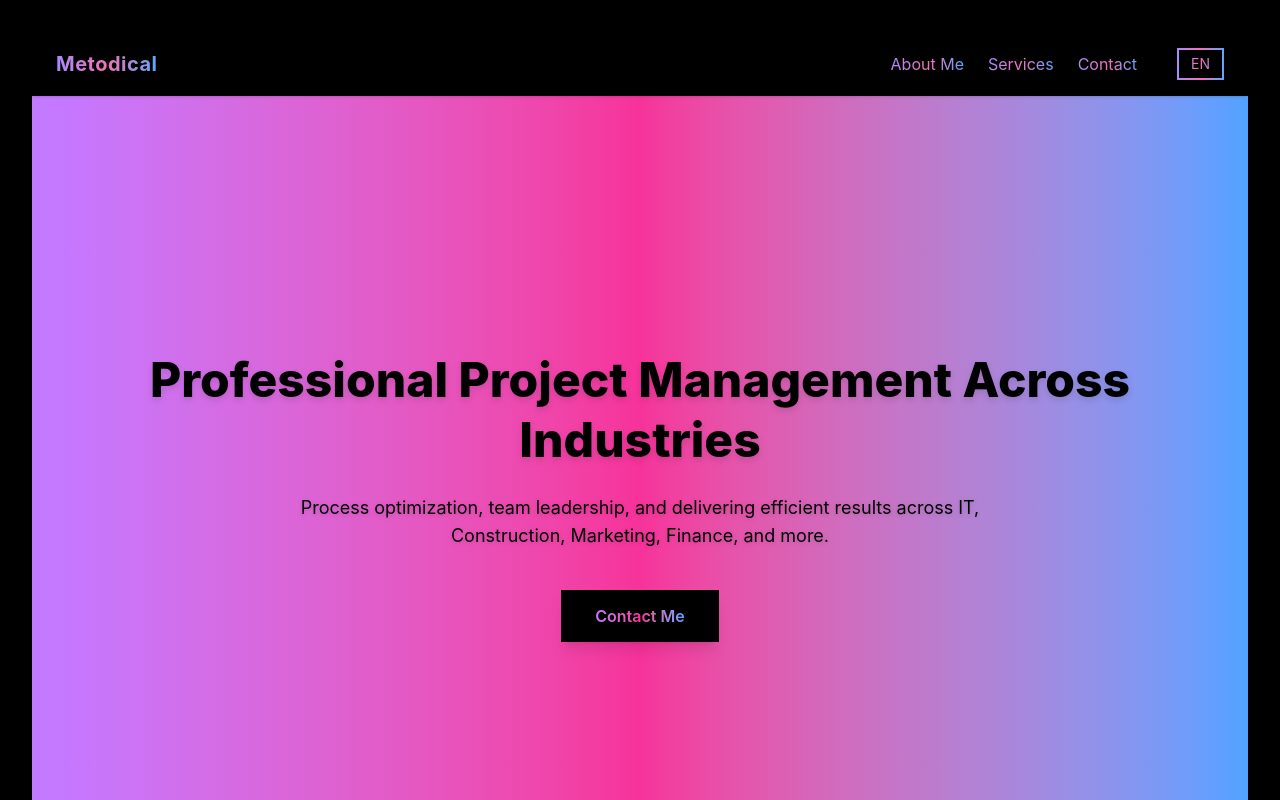
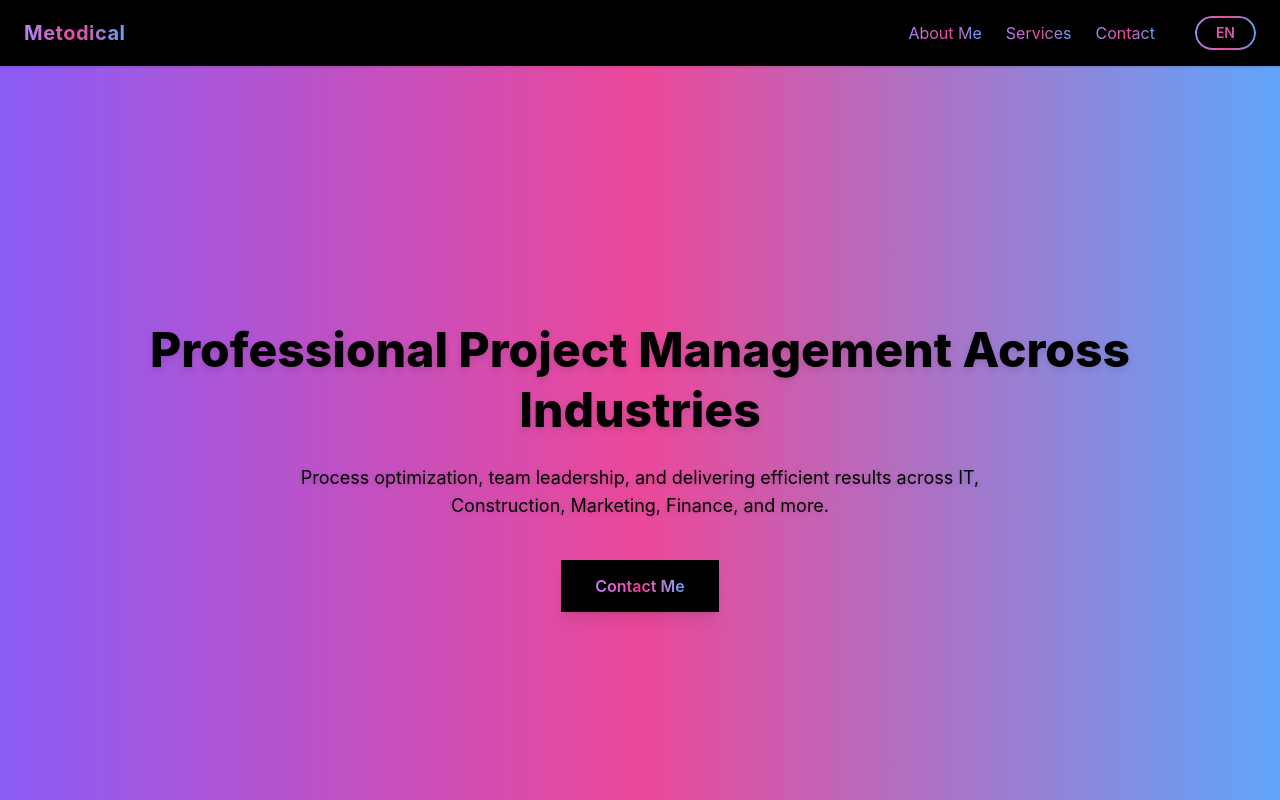
Before and after one commit to Cata-hm/Metodika, a React (Vite) app in the folder Metodik_FE/: page / in a window 1280 px wide. Shown: the top 800 px of the page. Built offline with nearby package versions, Linux system fonts and the light colour scheme; no server answers.

Commit message:
changing styles in header

```diff
--- a/Metodik_FE/src/App.css
+++ b/Metodik_FE/src/App.css
@@ -2,7 +2,7 @@
 /* Global styles for Metodika with dark theme and iridescent metallic highlights */
 
 :root {
-  --gradient-metal: linear-gradient(to right, #a78bfa, #f472b6, #60a5fa);
+  --gradient-metal: linear-gradient(to right, #a78bfa, #ec4899, #60a5fa);
   --bg-dark: #000000;
   --text-metallic: #d1d5db;
 }
@@ -14,9 +14,9 @@ body {
 }
 
 #root {
-  max-width: 1280px;
+  /*max-width: 1280px;*/
   margin: 0 auto;
-  padding: 2rem;
+  /*padding: 2rem;*/
   text-align: center;
 }
 
@@ -63,24 +63,148 @@ body {
   background-clip: padding-box, border-box;
 }
 
-/* Gradient text utility */
-.text-gradient {
-  background: linear-gradient(to right, #a78bfa, #f472b6, #60a5fa);
+/* Gradient text utility without hover */
+.text-gradient-nohover {
+  background: linear-gradient(to right, #a78bfa, #ec4899, #60a5fa);
   -webkit-background-clip: text;
   -webkit-text-fill-color: transparent;
   background-clip: text;
   color: transparent;
 }
 
-/* Border gradient utility */
-.border-gradient {
-  border: 2px solid;
-  border-image: linear-gradient(to right, #a78bfa, #f472b6, #60a5fa) 1;
+/* Gradient text utility */
+.text-gradient {
+  background: linear-gradient(to right, #a78bfa, #ec4899, #60a5fa);
+  -webkit-background-clip: text;
+  -webkit-text-fill-color: transparent;
+  background-clip: text;
+  color: transparent;
 }
 
-/* Background gradient utility */
+.text-gradient:hover {
+  background: none !important;
+  -webkit-background-clip: initial !important;
+  -webkit-text-fill-color: white !important;
+  color: white !important;
+}
+
+.text-gradient-black {
+  background: linear-gradient(to right, #a78bfa, #ec4899, #60a5fa);
+  -webkit-background-clip: text;
+  -webkit-text-fill-color: transparent;
+  background-clip: text;
+  color: transparent;
+}
+
+.text-gradient-black:hover {
+  background: none !important;
+  -webkit-background-clip: initial !important;
+  -webkit-text-fill-color: black !important;
+  color: black !important;
+}
+
+/* Borde negro ---------------------------------------*/
+.border-black {
+  position: relative;
+  border-radius: 9999px;
+  padding: 0.5em 1.5em;
+  font-weight: 600;
+  cursor: pointer;
+  background: transparent;
+  color: transparent; /* texto transparente para gradiente */
+  background-image: var(--gradient-metal);
+  background-clip: text;
+  -webkit-background-clip: text;
+  -webkit-text-fill-color: transparent;
+  transition: all 0.3s ease;
+  z-index: 0;
+}
+
+.border-black::before {
+  content: "";
+  position: absolute;
+  inset: 0;
+  border-radius: 9999px;
+  padding: 2px; /* grosor del borde */
+  background: var(--gradient-metal);
+  -webkit-mask:
+    linear-gradient(#fff 0 0) content-box,
+    linear-gradient(#fff 0 0);
+  -webkit-mask-composite: destination-out;
+  mask-composite: exclude;
+  pointer-events: none;
+  z-index: -1;
+  transition: all 0.3s ease;
+}
+
+.border-black:hover {
+  color: black; /* texto negro en hover */
+  background-image: none;
+  -webkit-text-fill-color: initial;
+  background-clip: initial;
+  -webkit-background-clip: initial;
+  box-shadow: 0 0 10px rgba(0, 0, 0, 0.2);
+  background-color: black; /* fondo negro en hover */
+}
+
+.border-black:hover::before {
+  background: black; /* borde negro al hacer hover */
+}
+
+
+/* Border gradient utility ------------------------------------------------*/
+.border-gradient {
+  position: relative;
+  border-radius: 9999px;
+  padding: 0.5em 1.5em;
+  font-weight: 600;
+  cursor: pointer;
+  background: transparent;
+  border: none;
+  color: transparent; /* texto transparente para gradiente */
+  background-image: var(--gradient-metal);
+  background-clip: text;
+  -webkit-background-clip: text;
+  -webkit-text-fill-color: transparent;
+  transition: all 0.3s ease;
+  z-index: 0;
+}
+
+.border-gradient::before {
+  content: "";
+  position: absolute;
+  inset: 0;
+  border-radius: 9999px;
+  padding: 2px; /* grosor del borde */
+  background: var(--gradient-metal);
+  -webkit-mask:
+    linear-gradient(#fff 0 0) content-box,
+    linear-gradient(#fff 0 0);
+  -webkit-mask-composite: destination-out;
+  mask-composite: exclude;
+  pointer-events: none;
+  z-index: -1;
+  transition: all 0.3s ease;
+}
+
+.border-gradient:hover {
+  color: white; /* texto blanco en hover */
+  background-image: none;
+  -webkit-text-fill-color: initial;
+  background-clip: initial;
+  -webkit-background-clip: initial;
+  box-shadow: 0 0 10px rgba(255, 255, 255, 0.2);
+  background-color: white; /* fondo en hover */
+}
+
+.border-gradient:hover::before {
+  background: white; /* ocultamos borde gradiente al hacer hover */
+}
+
+
+/* Background gradient utility --------------------------------------------*/
 .bg-gradient {
-  background-image: linear-gradient(to right, #8b5cf6, #ec4899, #3b82f6);
+  background-image: linear-gradient(to right, #8b5cf6, #ec4899, #60a5fa);
 }
 
 /* Button styling */
@@ -95,9 +219,10 @@ body {
   transition: all 0.3s ease;
 }
 .button-metal:hover {
+  color: #000;
   background-image: var(--gradient-metal);
-  color: #000;
   box-shadow: 0 0 10px rgba(255, 255, 255, 0.2);
+  border-radius: 0; /* cuadrado */
 }
 
 /* Documentation link */
--- a/Metodik_FE/src/components/About.tsx
+++ b/Metodik_FE/src/components/About.tsx
@@ -10,7 +10,7 @@ const About = () => {
   return (
     <section id="about" className="py-16 px-6 bg-black text-metallic">
       <div className="max-w-4xl mx-auto flex flex-col md:flex-row items-center md:items-start gap-10">
-        <div className=" rounded-full p-1 bg-gradient-to-r from-purple-400 via-pink-500 to-blue-400">
+        <div className=" rounded-full p-1 bg-gradient">
           <motion.img
             src="/images/profile.JPG"
             alt="Catalina Hernández"
@@ -28,7 +28,7 @@ const About = () => {
           transition={{ duration: 0.8, ease: 'easeOut', delay: 0.2 }}
           className="flex flex-col"
         >
-          <h3 className="text-4xl md:text-5xl font-extrabold mb-8 tracking-wide bg-gradient-to-r from-indigo-400 via-purple-400 to-pink-400 bg-clip-text text-transparent">
+          <h3 className="text-4xl md:text-5xl font-extrabold mb-8 tracking-wide bg-gradient bg-clip-text text-transparent">
             {t('about.title')}
           </h3>
           <p className="text-lg leading-relaxed text-metallic">
--- a/Metodik_FE/src/components/Header.tsx
+++ b/Metodik_FE/src/components/Header.tsx
@@ -1,12 +1,13 @@
 // Metodik_FE/src/components/Header.tsx
 // This component renders the header of the Metodika application, including the logo, navigation links
-import { useState } from 'react';
+import { useState, useEffect } from 'react';
 import { useTranslation } from 'react-i18next';
 import { BRAND_NAME } from '../config/constants';
 
 const Header = () => {
   const { t, i18n } = useTranslation();
   const [menuOpen, setMenuOpen] = useState(false);
+  const [isScrolled, setIsScrolled] = useState(false);
 
   const toggleLanguage = () => {
     i18n.changeLanguage(i18n.language === 'en' ? 'es' : 'en');
@@ -16,28 +17,52 @@ const Header = () => {
     setMenuOpen((prev) => !prev);
   };
 
+  // 🧠 Scroll effect to detect if page is scrolled
+  useEffect(() => {
+    const handleScroll = () => {
+      setIsScrolled(window.scrollY > 10); // Cambia a blanco si baja más de 10px
+    };
+
+    window.addEventListener('scroll', handleScroll);
+    return () => window.removeEventListener('scroll', handleScroll);
+  }, []);
+
   return (
-    <header className="bg-black shadow sticky top-0 z-50">
+    <header
+      className={`sticky top-0 z-50 shadow transition-colors duration-300 ${
+        isScrolled ? 'bg-white' : 'bg-black'
+      }`}
+    >
       <div className="container mx-auto px-6 py-4 flex justify-between items-center">
-        {/* Brand name with gradient text */}
-        <h1 className="text-xl font-bold tracking-wide text-gradient">
+        {/* Brand name */}
+        <h1 className="text-xl font-bold tracking-wide text-gradient-nohover">
           {BRAND_NAME}
         </h1>
 
         {/* Desktop menu */}
         <nav className="hidden md:flex space-x-6 items-center">
-          <a href="#about" className="text-gradient hover:text-white transition">
+          <a href="#about" className={`transition ${
+      isScrolled ? 'text-gradient-black' : 'text-gradient'
+    }`}>
             {t('about.title')}
           </a>
-          <a href="#services" className="text-gradient hover:text-white transition">
+          <a href="#services" className={`transition ${
+      isScrolled ? 'text-gradient-black' : 'text-gradient'
+    }`}>
             {t('services.title')}
           </a>
-          <a href="#contact" className="text-gradient hover:text-white transition">
+          <a href="#contact" className={`transition ${
+      isScrolled ? 'text-gradient-black' : 'text-gradient'
+    }`}>
             {t('contact.title')}
           </a>
           <button
             onClick={toggleLanguage}
-            className="ml-4 px-3 py-1 rounded text-sm text-gradient border-gradient border transition hover:bg-white hover:text-black"
+            className={`ml-4 px-3 py-1 rounded text-sm transition ${
+    isScrolled
+      ? 'text-gradient-black border-black'
+      : 'text-gradient border-gradient'
+  }`}
           >
             {i18n.language === 'en' ? 'ES' : 'EN'}
           </button>
--- a/Metodik_FE/src/components/Hero.tsx
+++ b/Metodik_FE/src/components/Hero.tsx
@@ -17,7 +17,7 @@ const Hero = () => {
   return (
     <section
       ref={ref}
-      className="bg-gradient-to-r from-purple-400 via-pink-500 to-blue-400 text-black text-center min-h-screen flex flex-col justify-center py-24 px-6"
+      className="w-full bg-gradient text-black min-h-screen flex flex-col justify-center items-center text-center py-24 px-6"
     >
       <motion.h2
         className="text-3xl sm:text-4xl md:text-5xl font-extrabold mb-6 leading-tight drop-shadow-md"
```
